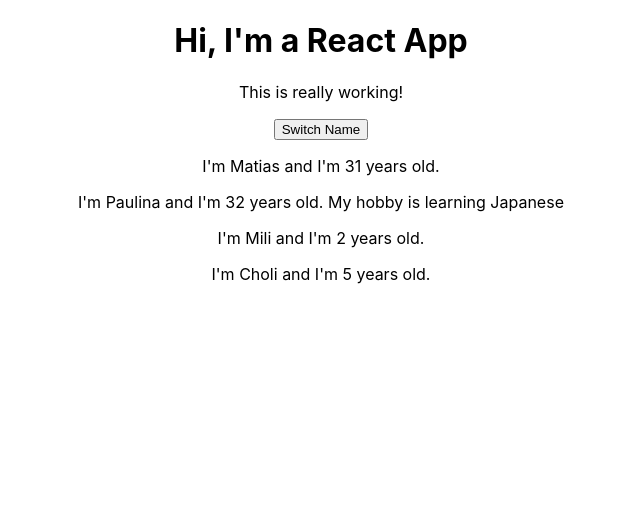
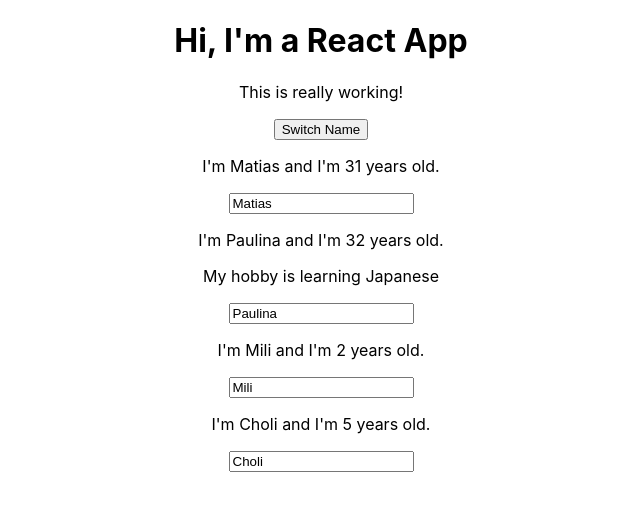
Before and after one commit to matotias/react-course, a React (Create React App) app: page / in a window 1280 px wide. Shown: the top 510 px of the page, without its empty margins (319-959 px from the left). Built offline with nearby package versions, Linux system fonts and the light colour scheme.

Commit message:
feat: add a two way binding to the person component's input

```diff
--- a/src/App.js
+++ b/src/App.js
@@ -23,6 +23,19 @@
         })
     }
 
+    nameChangedHandler = event => {
+        this.setState({
+            persons: [
+                {name: "Matias", age: 31},
+                {name: "Paulina", age: 32},
+                {name: event.target.value, age: 3},
+                {name: "Choli", age: 6}
+            ]
+        })
+    }
+
+
+
     render() {
         return (
             <div className="App">
@@ -38,7 +51,9 @@
                     click={this.switchNameHandler.bind(this, 'Popin click')}>My hobby is learning Japanese</Person>
                 <Person
                     name={this.state.persons[2].name}
-                    age={this.state.persons[2].age}/>
+                    age={this.state.persons[2].age}
+                    changed={this.nameChangedHandler}
+                />
                 <Person
                     name={this.state.persons[3].name}
                     age={this.state.persons[3].age}/>
--- a/src/Person/Person.js
+++ b/src/Person/Person.js
@@ -2,7 +2,9 @@
 
 const person = (props) => ((
     <div>
-        <p onClick={props.click}>I'm {props.name} and I'm {props.age} years old. {props.children}</p>
+        <p onClick={props.click}>I'm {props.name} and I'm {props.age} years old.</p>
+        <p>{props.children}</p>
+        <input type="text" onChange={props.changed} value={props.name}/>
     </div>
 ));
 
```
